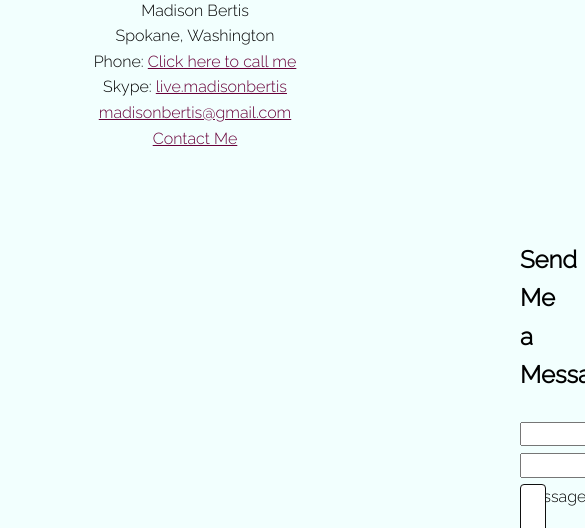
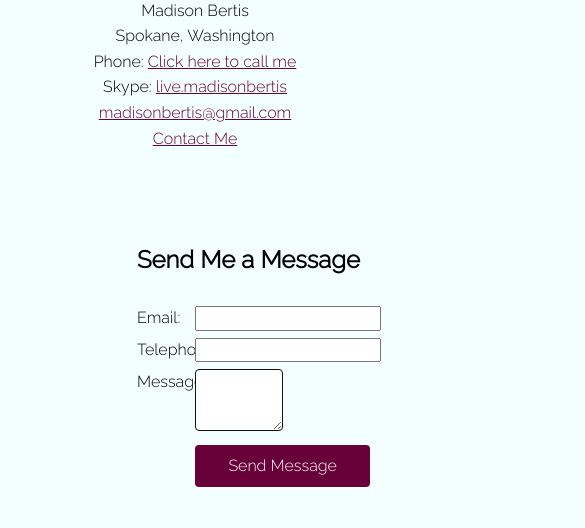
Before and after one commit to mbertis/Portfolio-Website, a plain HTML site: page contact.html in a window 390 px wide. Shown: the part 267-795 px from the top of the page, 585 px wide, since content can reach past the window. Drawn offline with Linux system fonts and the light colour scheme.

Commit message:
made contact form responsive

```diff
--- a/css/style.production.css
+++ b/css/style.production.css
@@ -42,7 +42,7 @@ textarea {
 .form-container {
   border-radius: 5px;
   padding: 20px;
-  margin-left: 500px;
+  margin-left: 30%;
   margin-top: 50px;
 }
 
@@ -52,10 +52,14 @@ textarea {
   clear: both;
 }
 
-/* .standard-label {
-  padding: 12px 12px 12px 0;
-  display: inline-block;
-} */
+@media screen and (max-width: 600px) {
+  .col-75,
+  .standard-label,
+  input[type="submit"] {
+    width: 100%;
+    margin-top: 0;
+  }
+}
 
 .standard-label {
   float: left;
```
